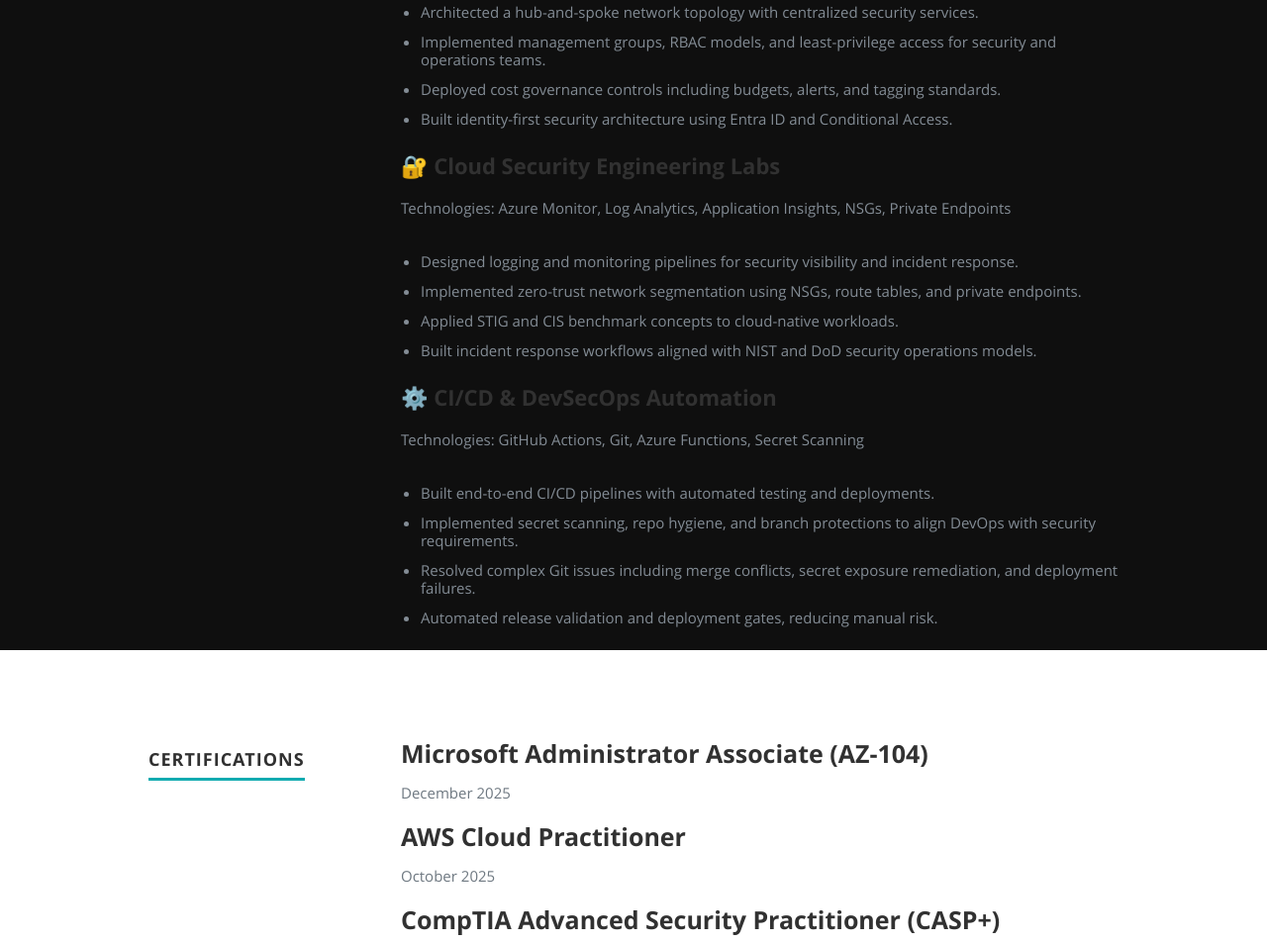
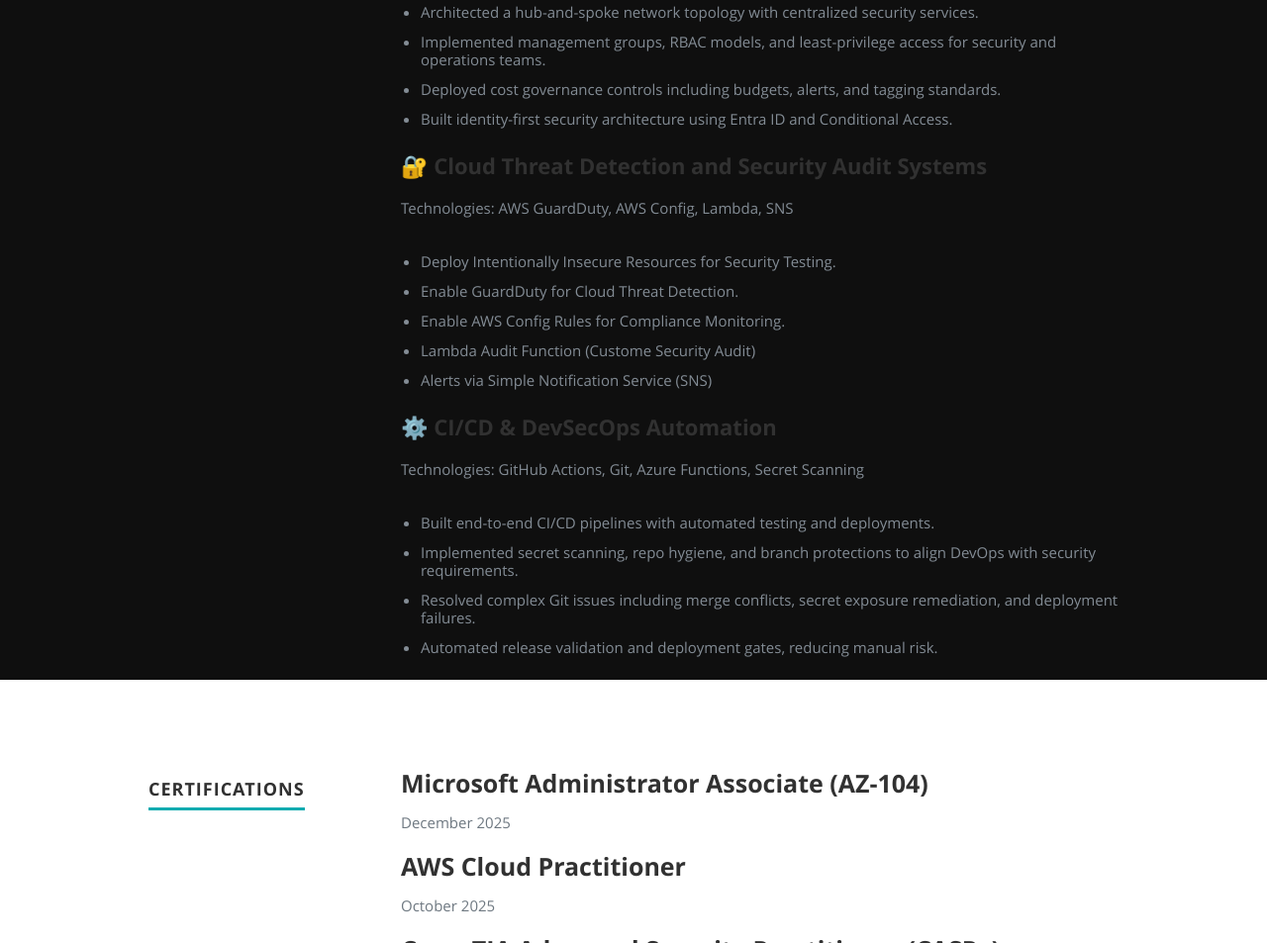
Before and after one commit to Luckycookie7/azure-test-cv, a plain HTML site: page Azure-CV/index.html in a window 1280 px wide. Shown: the part 1667-2620 px from the top of the page at 99% size. Drawn offline with nearby package versions, Linux system fonts and the light colour scheme; no server answers.

Commit message:
Updated projects

```diff
--- a/Azure-CV/index.html
+++ b/Azure-CV/index.html
@@ -127,15 +127,16 @@
       <!-- Cloud Security Engineering Labs -->
       <div class="row item">
         <div class="twelve columns">
-          <h3>🔐 Cloud Security Engineering Labs</h3>
+          <h3>🔐 Cloud Threat Detection and Security Audit Systems</h3>
           <p class="info">
-            Technologies: Azure Monitor, Log Analytics, Application Insights, NSGs, Private Endpoints
+            Technologies: AWS GuardDuty, AWS Config, Lambda, SNS
           </p>
           <ul>
-            <li>Designed logging and monitoring pipelines for security visibility and incident response.</li>
-            <li>Implemented zero-trust network segmentation using NSGs, route tables, and private endpoints.</li>
-            <li>Applied STIG and CIS benchmark concepts to cloud-native workloads.</li>
-            <li>Built incident response workflows aligned with NIST and DoD security operations models.</li>
+            <li>Deploy Intentionally Insecure Resources for Security Testing.</li>
+            <li>Enable GuardDuty for Cloud Threat Detection.</li>
+            <li>Enable AWS Config Rules for Compliance Monitoring.</li>
+            <li>Lambda Audit Function (Custome Security Audit)</li>
+            <li>Alerts via Simple Notification Service (SNS)</li>
           </ul>
         </div>
       </div>
```
